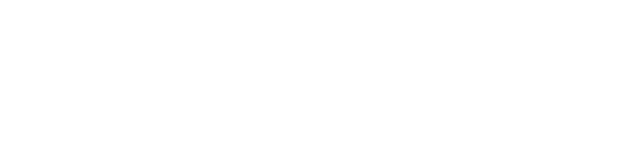
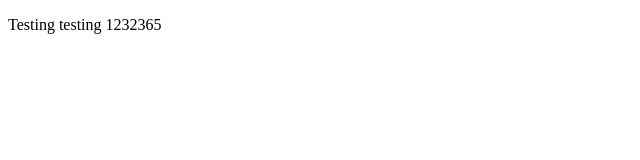
Before and after one commit to LibrarySim/Librarysim.github.io, a plain HTML site: page index.html in a window 1280 px wide. Shown: the whole page, without its empty margins (0-640 px from the left). Drawn offline with Linux system fonts and the light colour scheme.

Commit message:
Update index.html

```diff
--- a/index.html
+++ b/index.html
@@ -7,7 +7,7 @@
   <head>
 
 <body>
-
+  <p> Testing testing 1232365 <p>
 
 
   <body>
```
